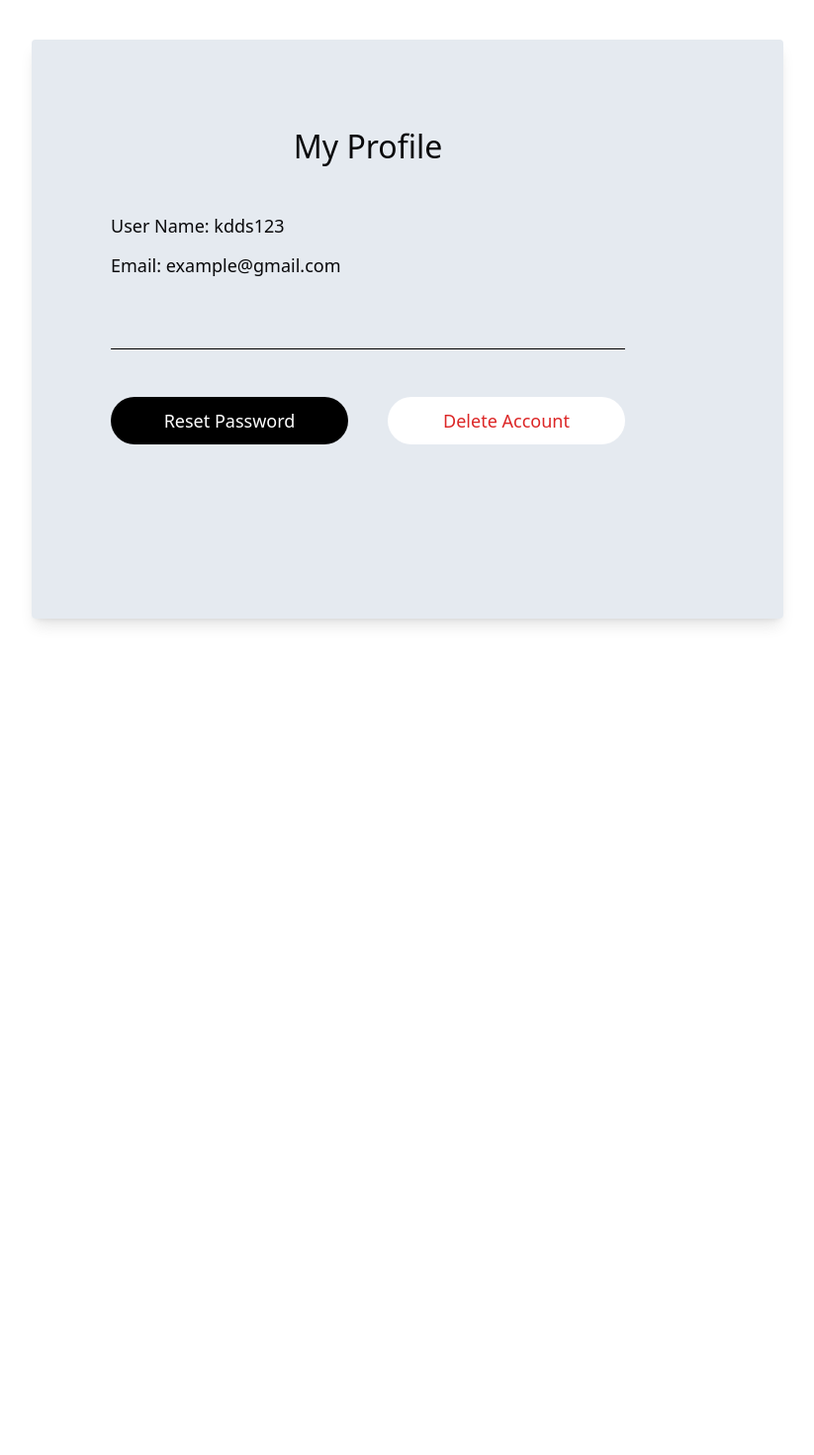
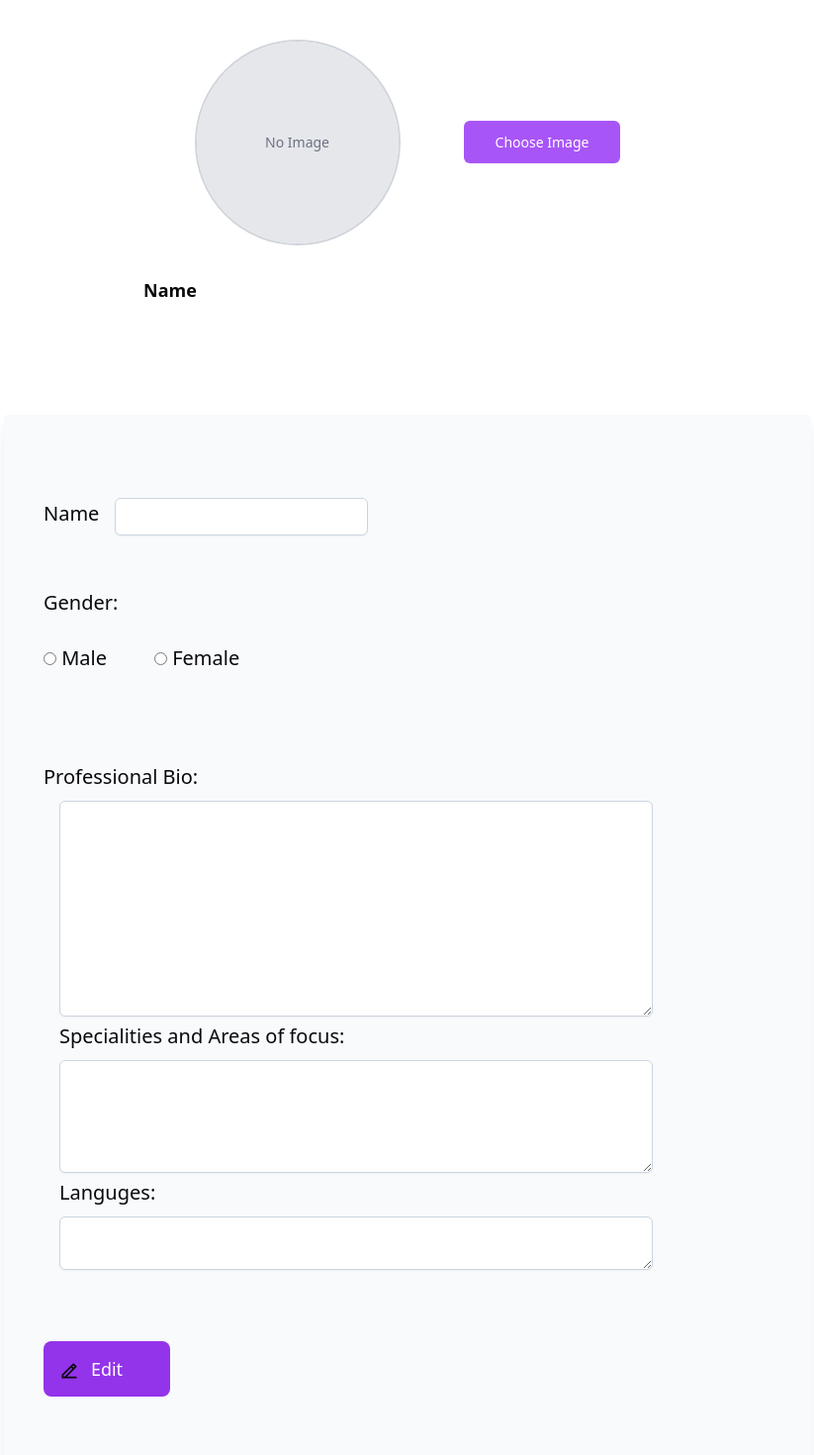
Before and after one commit to Kad-19/safe-mic-project, a React (Vite) app: page / in a window 1280 px wide. Shown: the part 800-2270 px from the top of the page at 99% size, without its empty margins (228-1051 px from the left). Before the commit the page ends 1505 px from the top, so only its background shows below. Built offline with nearby package versions, Linux system fonts and the light colour scheme.

Commit message:
counselor profile page

```diff
--- a/src/App.jsx
+++ b/src/App.jsx
@@ -3,12 +3,13 @@ import Navbar from "./component/Navbar/Navbar";
 import AllRouting from "./component/AllRouting/AllRouting";
 import ComplaintForm from "./component/FillingForm/ComplaintForm";
 import MyProfile from "./component/MyProfile/MyProfile";
+import CounselorProfile from "./component/Counselor info/CounselorProfile";
 const App = () => {
   return (
   <div className="">
     <Navbar/>
     <AllRouting/>
-    <MyProfile/>
+    <CounselorProfile/>
   </div>
   )
 }
--- /dev/null
+++ b/src/component/Counselor info/CounselorProfile.jsx
@@ -0,0 +1,151 @@
+import React, { useState } from 'react';
+import { RiEdit2Line } from "react-icons/ri";
+
+const UserProfile = () => {
+  const [profilePicture, setProfilePicture] = useState(null);
+
+  // Function to handle file input change
+  const handleFileChange = (e) => {
+    const file = e.target.files[0];
+    if (file) {
+      const reader = new FileReader();
+      reader.onload = (event) => {
+        setProfilePicture(event.target.result);
+      };
+      reader.readAsDataURL(file);
+    }
+  };
+
+  return (
+    <div className="flex items-center ">
+      {/* Circular avatar */}
+      <div className="h-52 w-52 rounded-full overflow-hidden border-2 border-gray-300">
+        {profilePicture ? (
+          <img src={profilePicture} alt="Profile Picture" className="h-full w-full object-cover" />
+        ) : (
+          <div className="h-full w-full flex items-center justify-center bg-gray-200">
+            <span className="text-gray-500">No Image</span>
+          </div>
+        )}
+      </div>
+
+      {/* Input for file selection */}
+      <div className="ml-4">
+        <input
+          type="file"
+          accept="image/*"
+          onChange={handleFileChange}
+          className="hidden"
+          id="profilePictureInput"
+        />
+        <label htmlFor="profilePictureInput" className="cursor-pointer bg-purple-500 text-white px-8 py-3 ml-12 rounded-md">
+          Choose Image
+        </label>
+      </div>
+    </div>
+  );
+}
+
+const CounselorProfile = () => {
+  const [selection, setSelection] = useState(); // Default selection is 'both'
+
+  const handleRadioChange = (event) => {
+    setSelection(event.target.value);
+  };
+  return (
+    <div className="m-12">
+      <div className="flex justify-center text-sm/[40px]">
+        <UserProfile />
+      </div>
+
+      <p className=" justify-center mx-[325px] mt-[32px]  text-[18px] font-semibold ">Name</p>
+
+      <div className="flex justify-center items-center rounded md p-8 m-20">
+
+      <div className="flex bg-slate-100 border-slate-500 rounded pt-10 pl-10 pr-40 pb-12 shadow-lg backdrop-blur-sm bg-opacity-50 text-sm/[40px] ">
+        <form action="">
+
+            <div className="relative mr-6 my-10 flex space-x-4 text-[20px]">
+              <label htmlFor="name">Name</label>
+              <input
+                type="text"
+                id="name"
+                className="mt-1 block w-64 px-3 py-2 bg-white border border-slate-300 rounded-md text-sm shadow-sm focus:outline-none focus:border-purple-500 focus:ring-1 focus:ring-purple-500 disabled:bg-slate-50 disabled:text-slate-500 disabled:border-slate-200 disabled:shadow-none"
+                required
+              />
+            </div>
+          <p className="text-[20px] mb-4 pt-2 ">Gender:</p>
+          <div className="flex text-[20px]">
+            <div className="mr-12">
+              <input
+                type="radio"
+                id="Male"
+                name="selection"
+                value="Male"
+                checked={selection === 'Male'}
+                onChange={handleRadioChange}
+              />
+              <label htmlFor="Male"> Male </label>
+            </div>
+            <div className="mr-4">
+              <input
+                type="radio"
+                id="Female"
+                name="selection"
+                value="Female"
+                checked={selection === 'Female'}
+                onChange={handleRadioChange}
+              />
+              <label htmlFor="Female"> Female</label>
+            </div>
+          </div>
+
+
+          <div className="relative mt-20 mb-12 mr-46 space-x-4 text-[20px]">
+            <label htmlFor="">Professional Bio: </label>
+            <textarea
+              id="professionalBio"
+              type="text"
+              className="mt-1 block w-[600px] px-6 py-2 bg-white border border-slate-300 rounded-md text-sm shadow-sm focus:outline-none focus:border-purple-500 focus:ring-1 focus:ring-purple-500 disabled:bg-slate-50 disabled:text-slate-500 disabled:border-slate-200 disabled:shadow-none  "
+              required
+              rows="10"
+              cols="20"
+            />
+            <label htmlFor="">Specialities and Areas of focus: </label>
+            <textarea
+              id="focusAreas"
+              type="text"
+              className="mt-1 block w-[600px] px-6 py-4 bg-white border border-slate-300 rounded-md text-sm shadow-sm focus:outline-none focus:border-purple-500 focus:ring-1 focus:ring-purple-500 disabled:bg-slate-50 disabled:text-slate-500 disabled:border-slate-200 disabled:shadow-none "
+              required
+              rows="4"
+              cols="20"
+            />
+            <label htmlFor="">Languges: </label>
+            <textarea
+              id="languges"
+              type="text"
+              className="mt-1 block w-[600px] px-6 py-4 bg-white border border-slate-300 rounded-md text-sm shadow-sm focus:outline-none focus:border-purple-500 focus:ring-1 focus:ring-purple-500 disabled:bg-slate-50 disabled:text-slate-500 disabled:border-slate-200 disabled:shadow-none "
+              required
+              rows="1"
+              cols="20"
+            />
+
+          </div>
+
+          <div className="flex space-x-10 space-y-8 text-[18px]">
+            <button
+              type="submit"
+              className="w-32 mb-8 mt-6 rounded-lg bg-purple-600 text-white hover:bg-purple-800 py-2 transition-colors duration-200"
+            >
+              Edit
+            </button>
+            <RiEdit2Line className='absolute bottom-24 left-4 text-xl text- white'/>
+          </div>
+        </form>
+      </div>
+    </div>
+    </div>
+  );
+}
+
+export default CounselorProfile
--- a/src/component/LoginPage/LoginPage.jsx
+++ b/src/component/LoginPage/LoginPage.jsx
@@ -18,7 +18,7 @@ const LoginPage = () => {
       <MdOutlineMail className='absolute top-4 right-4'/>
         </div>
         <div className="relative my-7 flex space-x-2 text-[18px]">
-        <lable htmlFor=""> Password</lable>
+        <label htmlFor=""> Password</label>
           <input type="password" className=" mt-1 block w-full px-3 py-2 bg-white border border-slate-300 rounded-md text-sm shadow-sm placeholder-slate-400
          focus:outline-none focus:border-purple-500 focus:ring-1 focus:ring-purple-500
       disabled:bg-slate-50 disabled:text-slate-500 disabled:border-slate-200 disabled:shadow-none" required />
```
